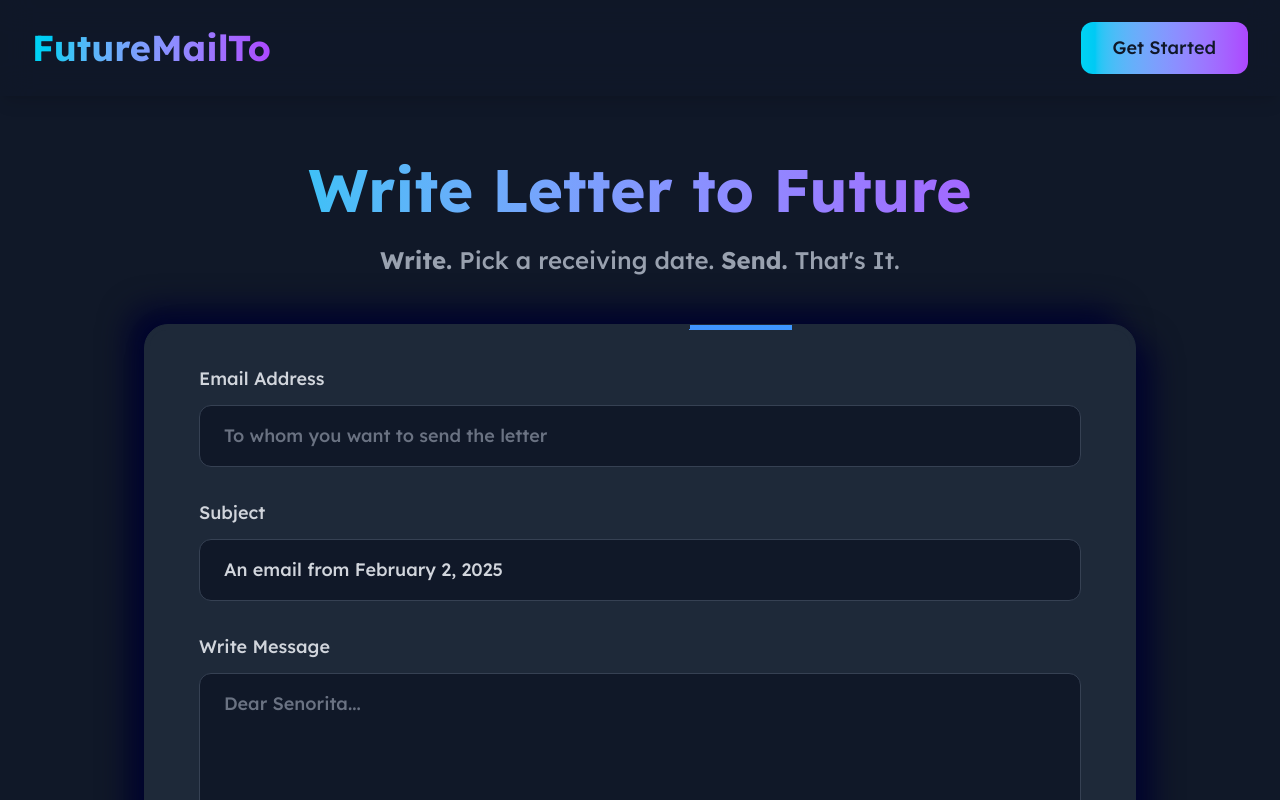
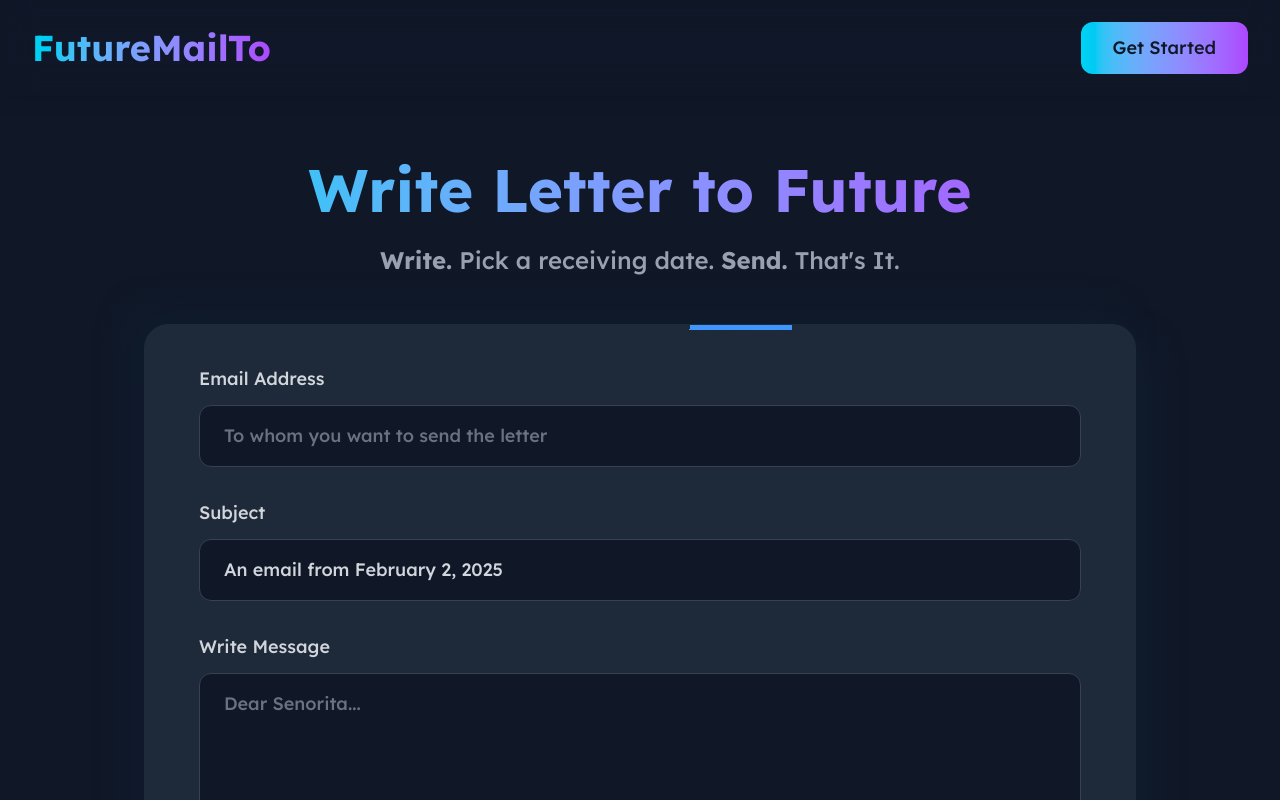
Before and after one commit to blacksmithping-star/FutureMailTo, a React (Vite) app: page / in a window 1280 px wide. Shown: the top 800 px of the page. Built offline with nearby package versions, Linux system fonts and the light colour scheme; no server answers.

Commit message:
ui mod 2

```diff
--- a/src/index.css
+++ b/src/index.css
@@ -127,8 +127,8 @@ textarea::-webkit-scrollbar-thumb:hover {
   place-content: center;
   place-items: center;
   overflow: hidden;
-  box-shadow: 15px 15px 30px #00032e,
-             -15px -15px 30px #00032e;
+  box-shadow: 15px 15px 30px #101c2d,
+             -15px -15px 30px #101c2d;
 }
 
 .card::before {
```
